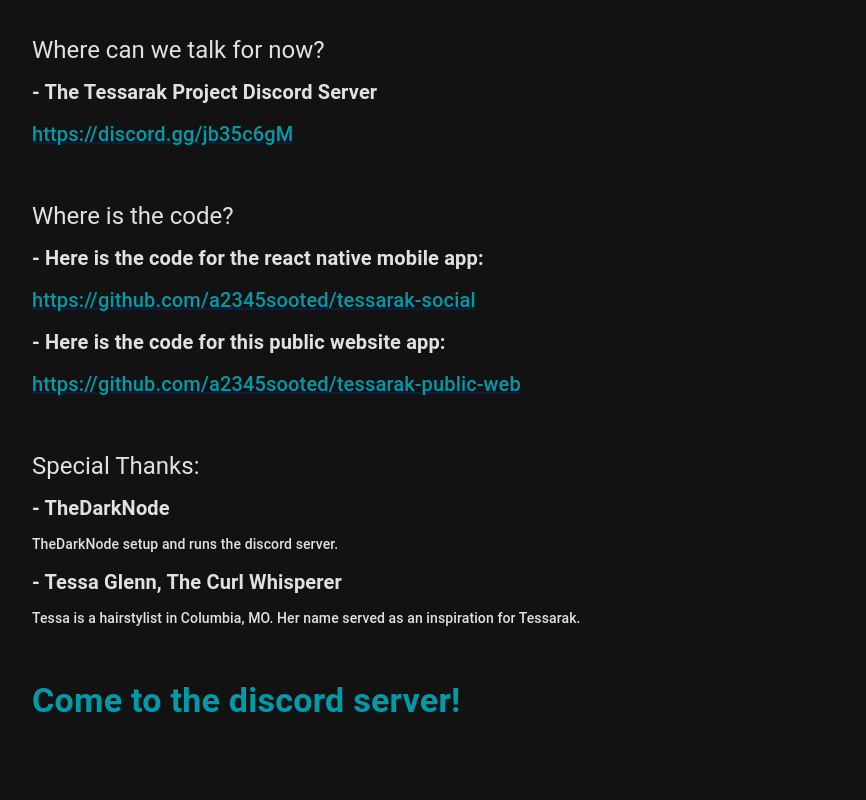
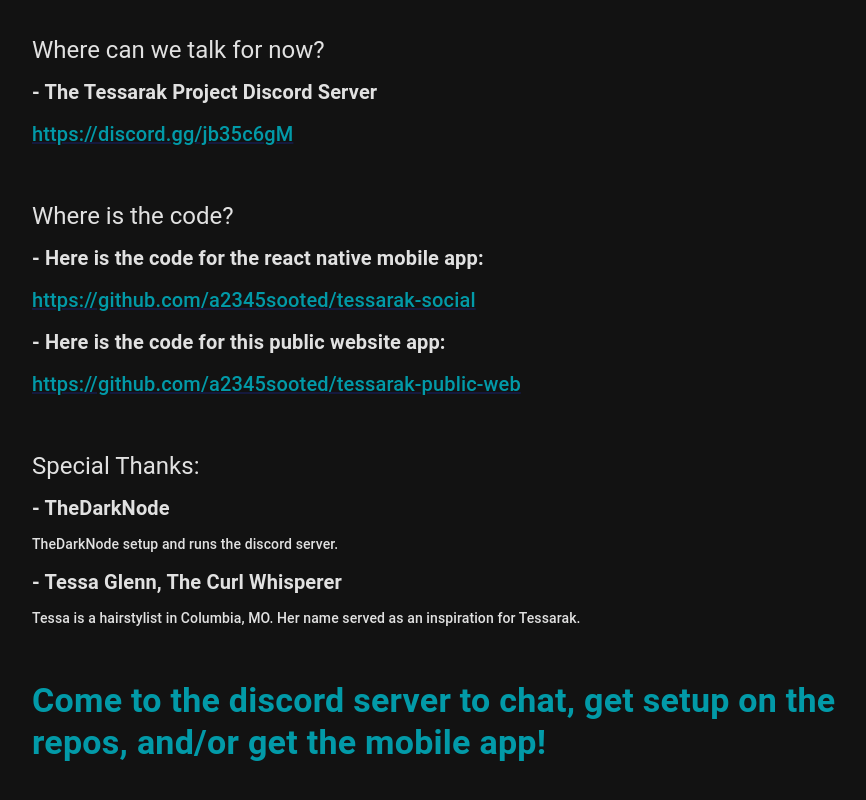
Before and after one commit to a2345sooted/tessarak-public-web, a React (Create React App) app: page / in a window 1280 px wide. Shown: the part 1072-1872 px from the top of the page, without its empty margins (182-1048 px from the left). Built offline with nearby package versions, Linux system fonts and the light colour scheme.

Commit message:
adding some content to site

```diff
--- a/src/App.tsx
+++ b/src/App.tsx
@@ -152,7 +152,7 @@
                     <Typography variant="subtitle2" sx={styles.needText}>Tessa is a hairstylist in Columbia, MO.  Her name served as an inspiration for Tessarak.</Typography>
                 </Box>
                 <Box sx={{marginTop: '50px'}}>
-                    <Typography variant="h4" sx={{fontFamily: 'Exo 2', fontWeight: 'bold', color: '#029aa8'}}>Come to the discord server!</Typography>
+                    <Typography variant="h4" sx={{fontFamily: 'Exo 2', fontWeight: 'bold', color: '#029aa8'}}>Come to the discord server to chat, get setup on the repos, and/or get the mobile app!</Typography>
                 </Box>
             </Container>
         </ThemeProvider>
```
